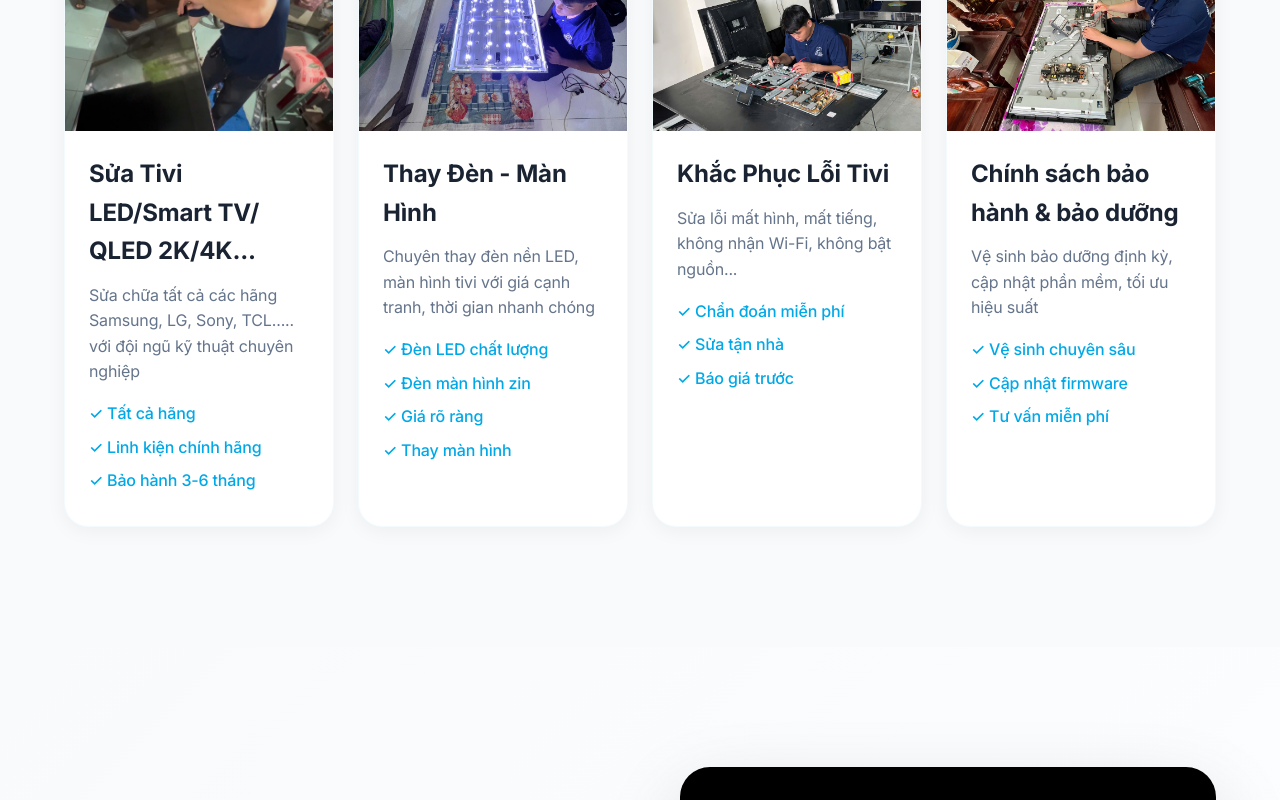
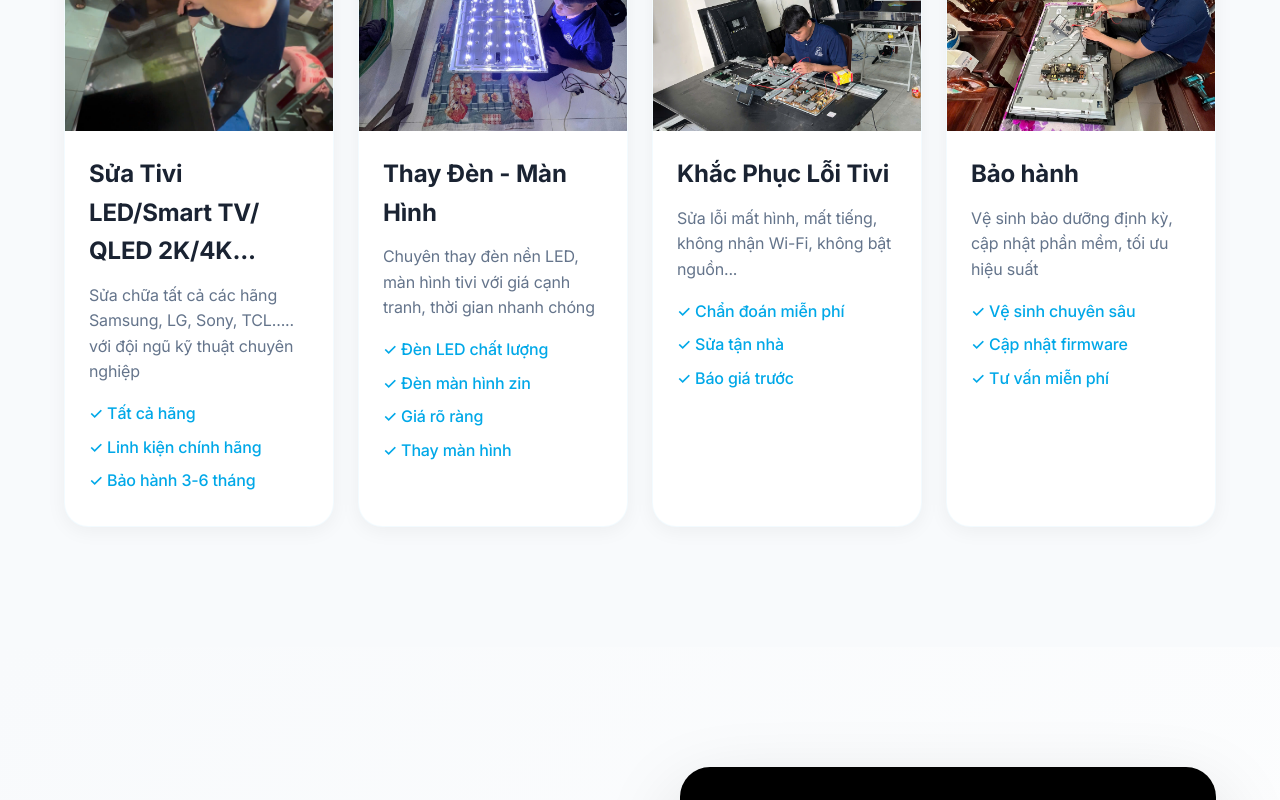
Before and after one commit to HoangTIen-dot/Service_Tivi, a React (Vite) app: page / in a window 1280 px wide. Shown: the part 1360-2160 px from the top of the page. Built offline with nearby package versions, Linux system fonts and the light colour scheme.

Commit message:
Update services: Footer, ServiceDetails

```diff
--- a/src/components/Footer.jsx
+++ b/src/components/Footer.jsx
@@ -15,7 +15,7 @@ const Footer = () => {
               <li><a href="#services">Sửa Tivi LED/Smart TV/ QLED 2K/4K...</a></li>
               <li><a href="#services">Thay Màn Hình</a></li>
               <li><a href="#services">Khắc Phục Lỗi</a></li>
-              <li><a href="#services">Bảo hành & Bảo dưỡng</a></li>
+              <li><a href="#services">Bảo hành </a></li>
             </ul>
           </div>
           <div className="footer-col">
--- a/src/components/Services.jsx
+++ b/src/components/Services.jsx
@@ -34,7 +34,7 @@ const Services = () => {
     },
     {
       image: Img4,
-      title: 'Chính sách bảo hành & bảo dưỡng',
+      title: 'Bảo hành ',
       desc: 'Vệ sinh bảo dưỡng định kỳ, cập nhật phần mềm, tối ưu hiệu suất',
       features: ['Vệ sinh chuyên sâu', 'Cập nhật firmware', 'Tư vấn miễn phí']
     }
```
